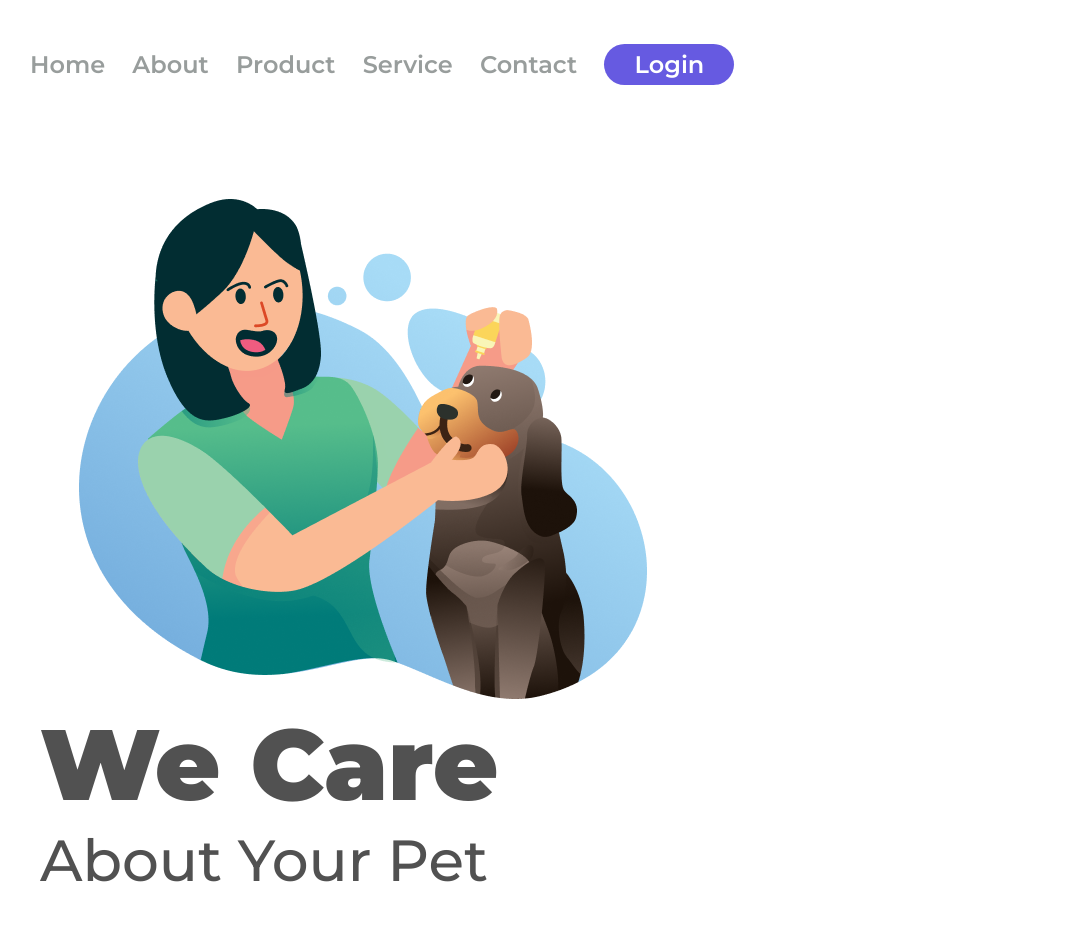
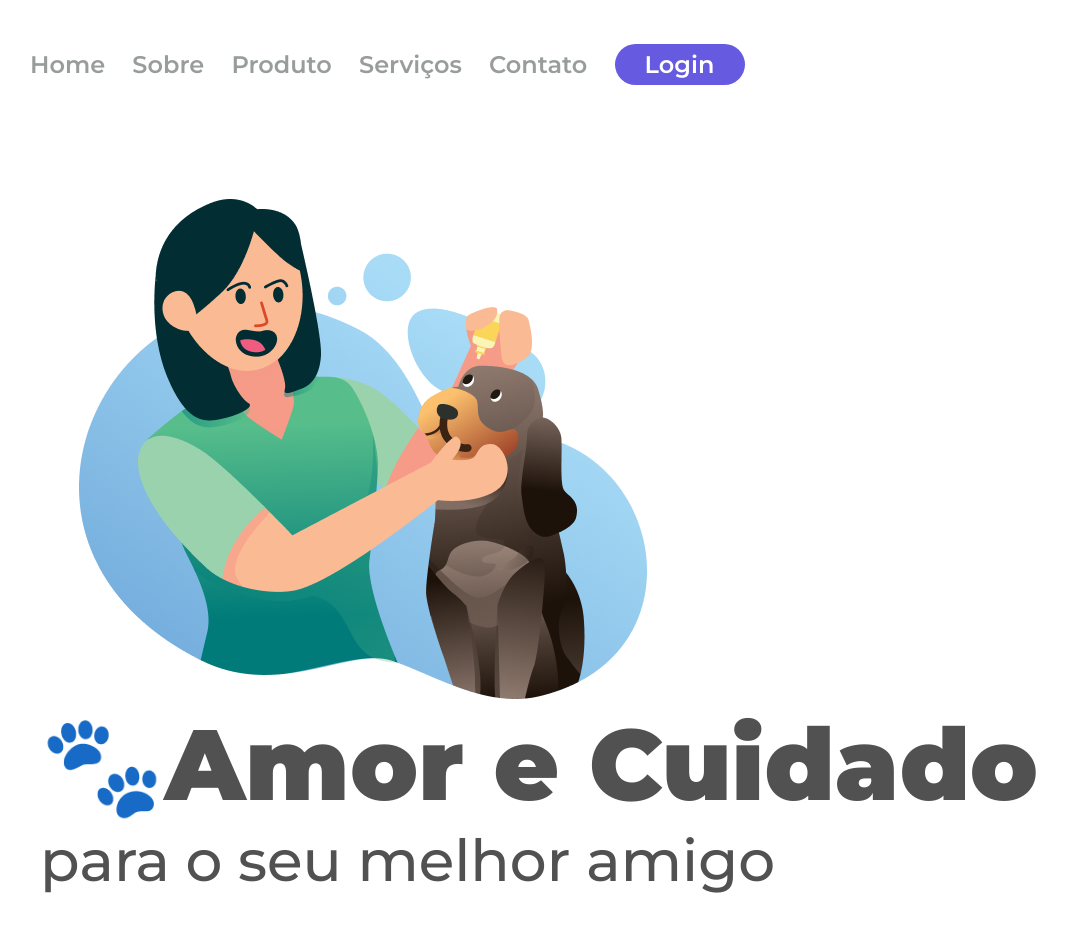
Before and after one commit to robsonsacrament/1proj-agropecuaria-pet, a plain HTML site: page index.html in a window 1280 px wide. Shown: the top 925 px of the page, without its empty margins (46-1113 px from the left). Drawn offline with Linux system fonts and the light colour scheme.

Commit message:
Alteração En - Pt

```diff
--- a/index.html
+++ b/index.html
@@ -14,16 +14,16 @@
     <link rel="preconnect" href="https://fonts.googleapis.com">
     <link rel="preconnect" href="https://fonts.gstatic.com" crossorigin>
     <link href="https://fonts.googleapis.com/css2?family=Montserrat:wght@100..900&display=swap" rel="stylesheet">
-    <title>We Care - About Your Pet</title>
+    <title>🐾 Amor e cuidado para o seu melhor amigo</title>
 </head>
 <body>
 
     <header>
         <a class="link-header">Home</a>
-        <a class="link-header">About</a>
-        <a class="link-header">Product</a>
-        <a class="link-header">Service</a>
-        <a class="link-header">Contact</a>
+        <a class="link-header">Sobre</a>
+        <a class="link-header">Produto</a>
+        <a class="link-header">Serviços</a>
+        <a class="link-header">Contato</a>
         <button class="button-header">Login</button>
     </header>
 
@@ -31,8 +31,8 @@
             <img src="./img/we-care.png" alt="we-care-logo" class="logo-image">
 
         <section>
-            <h1>We Care</h1>
-            <h2>About Your Pet</h2>
+            <h1>🐾Amor e Cuidado</h1>
+            <h2>para o seu melhor amigo</h2>
             <p>Lorem ipsum dolor sit amet, consectetur adipisicing elit. Tempore accusantium dolore voluptas unde dignissimos ut veritatis reprehenderit enim dolor molestiae? Provident harum accusamus expedita, reprehenderit magnam cumque itaque fugiat! Sunt.</p>
             <button class="button-main">Explore</button>
         </section>
```
